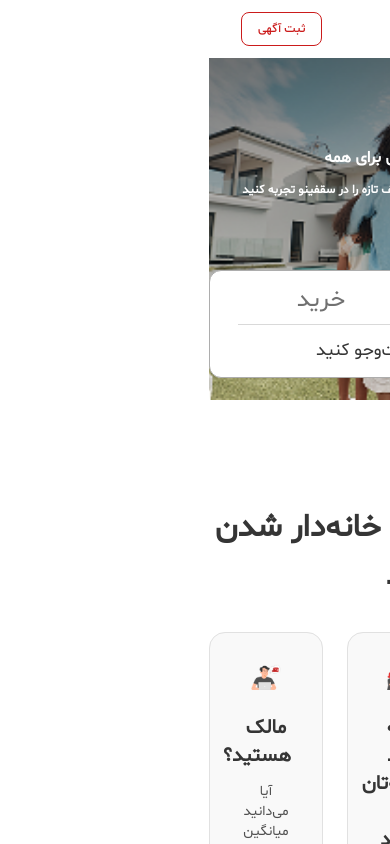
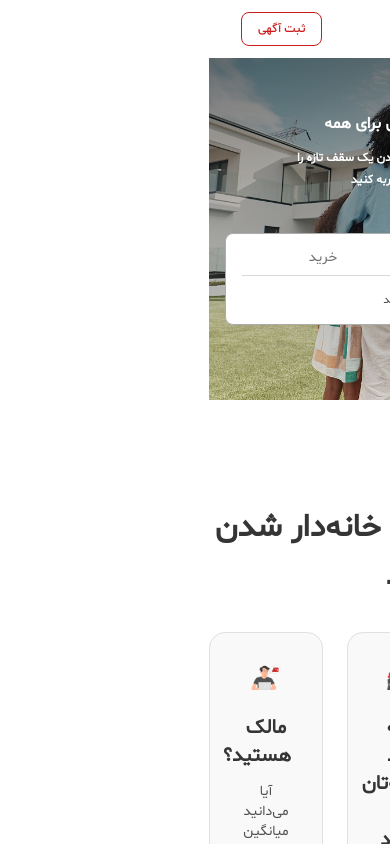
Before and after one commit to soheil-jalili/Saghfinoo, a Next.js app: page / in a window 390 px wide. Shown: the top 844 px of the page. Built offline with nearby package versions, Linux system fonts and the light colour scheme; grey boxes are pictures that could not be loaded.

Commit message:
responsive header #1

```diff
--- a/app/globals.css
+++ b/app/globals.css
@@ -9,8 +9,6 @@
 
 @media only screen and (max-width: 640px) {
   .hero__section {
-    background: url("/assets/images/hero_mobile.png") no-repeat center;
-    background-size: cover;
     height: 400px;
   }
 }
--- a/components/module/NavSearch.tsx
+++ b/components/module/NavSearch.tsx
@@ -6,13 +6,13 @@ const NavSearch: React.FC = () => {
   const [state, setState] = useState<"rent" | "buy">("rent");
 
   return (
-    <div className="bg-white rounded-xl border border-gray-7 w-full sm:w-204 h-27 px-7">
+    <div className="bg-white rounded-lg sm:rounded-xl border border-gray-7 w-full sm:w-204  h-auto sm:h-27 px-4 sm:px-7">
       <div className="grid grid-cols-2 mt-3.5 text-center relative">
         <div className="absolute bottom-0 left-0 w-full h-[1.5px] bg-gray-5"></div>
 
         <button
           onClick={() => setState("rent")}
-          className={`pb-2 text-2xl relative transition-all duration-200  cursor-pointer ${
+          className={`pb-2 text-sm sm:text-2xl relative transition-all duration-200  cursor-pointer ${
             state === "rent"
               ? "text-gray-12 font-bold after:content-[''] after:absolute after:bottom-0 after:left-0 after:w-full after:h-0.5 after:bg-primary"
               : "text-gray-9 hover:text-gray-11"
@@ -23,7 +23,7 @@ const NavSearch: React.FC = () => {
 
         <button
           onClick={() => setState("buy")}
-          className={`pb-2 text-2xl relative transition-all duration-200 cursor-pointer  ${
+          className={`pb-2 text-sm sm:text-2xl relative transition-all duration-200 cursor-pointer  ${
             state === "buy"
               ? "text-gray-12 font-bold after:content-[''] after:absolute after:bottom-0 after:left-0 after:w-full after:h-0.5 after:bg-primary"
               : "text-gray-9 hover:text-gray-11"
@@ -33,7 +33,7 @@ const NavSearch: React.FC = () => {
         </button>
       </div>
 
-      <form action="#" className="my-3 flex items-center gap-1">
+      <form action="#" className="my-3 flex items-center gap-2">
         <Link href="/">
           <svg
             width="24"
@@ -56,7 +56,7 @@ const NavSearch: React.FC = () => {
         <input
           type="text"
           placeholder="شهر مورد نظر را جست‌وجو کنید"
-          className="text-lg placeholder:text-gray-11 w-full outline-0"
+          className="text-xs sm:text-lg placeholder:text-gray-10 sm:placeholder:text-gray-11 w-full outline-0"
         />
       </form>
     </div>
--- a/components/templates/Index/HeroSection.tsx
+++ b/components/templates/Index/HeroSection.tsx
@@ -3,12 +3,12 @@ import React from "react";
 
 const HeroSection: React.FC = () => {
   return (
-    <section className="hero__section flex items-center flex-col justify-center text-center">
-      <div className="flex flex-col gap-3 text-white mb-18 mt-31">
+    <section className="hero__section flex items-center flex-col justify-center text-center px-4 sm:px-0">
+      <div className="flex flex-col gap-3 text-white mb-10.5 sm:mb-18 mt-[37px] sm:mt-31">
         <h1 className="text-base sm:text-[54px] font-bold font-bold-shabnam">
           سقفینو؛ سقفی برای همه
         </h1>
-        <h3 className="text-xs sm:text-[32px] font-bold font-bold-shabnam">
+        <h3 className="text-xs sm:text-[32px] font-bold font-bold-shabnam max-w-[214px] sm:max-w-none leading-[1.8]">
           آسانی و سرعت در پیدا کردن یک سقف تازه را در سقفینو تجربه کنید
         </h3>
       </div>
```
Also changed, not shown: public/assets/images/hero_mobile.png (deleted).
